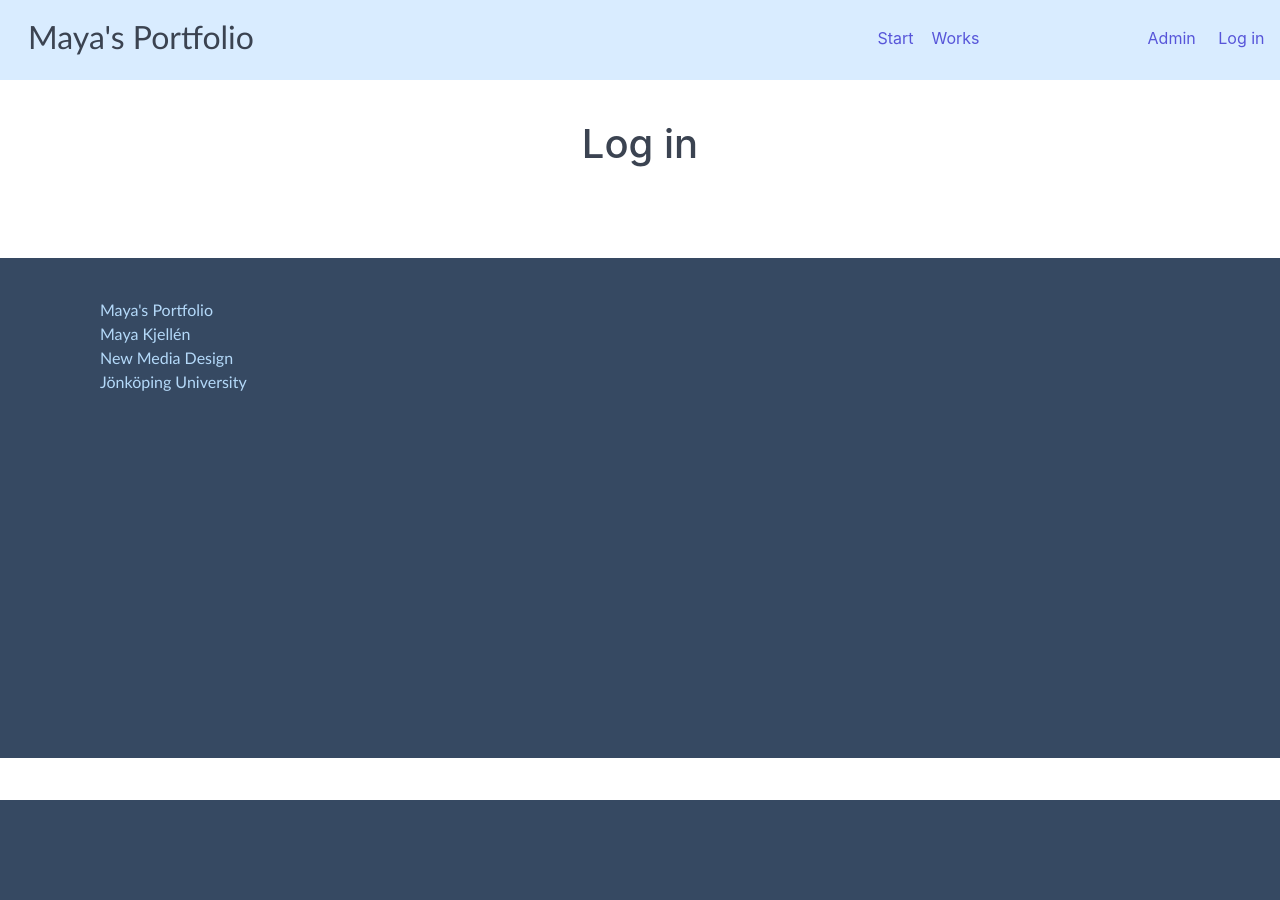
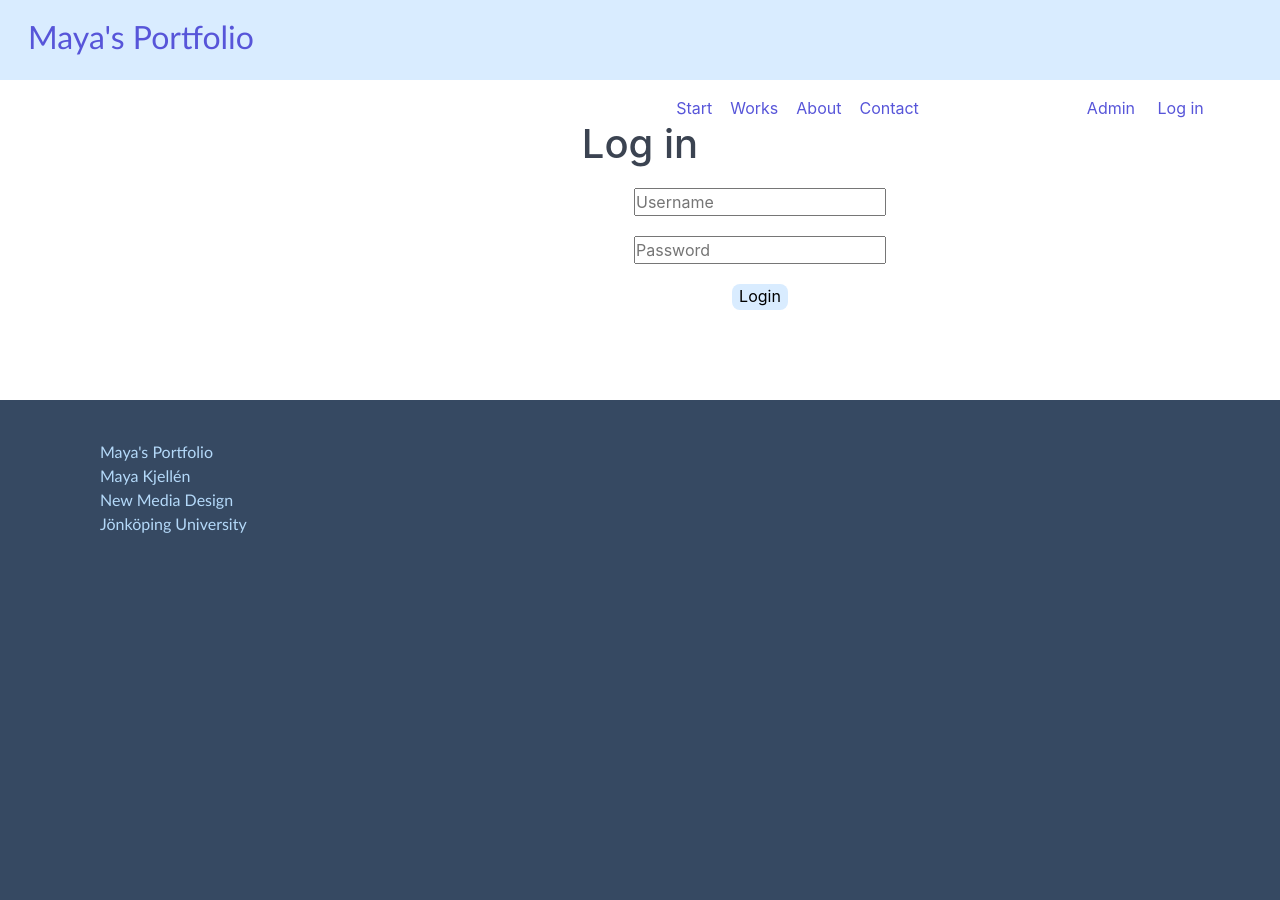
Before and after one commit to maysing/mayaKjellenPortfolio, a Node server app: page /login in a window 1280 px wide. Before the commit the page ends 800 px from the top, so only its background shows below. Run offline with Node 20, Linux system fonts and the light colour scheme; some libraries are stand-ins or nearby versions.

Commit message:
First version of Error Messages, contact and about

```diff
--- a/main.js
+++ b/main.js
@@ -1,6 +1,6 @@
 const express = require('express')
 const expressHandlebars = require('express-handlebars')
-const data = require('./data.js')
+const bodyParser = require('body-parser')
 const sqLite3 = require ('sqLite3')
 const db = new sqLite3.Database("mayaKjellenPortfolioDb.db")
 
@@ -14,6 +14,12 @@
         year INTEGER
     )
 `)
+
+const fieldEmpty = 0
+
+
+const adminUsername = "maysing"
+const adminPassword = "password1"
 
 const app = express()
 
@@ -34,8 +40,17 @@
 )
 
 
+
 app.get('/', function(request, response){
      response.render('start.hbs')
+})
+
+app.get('/about', function(request, response){
+    response.render('about.hbs')
+})
+
+app.get('/contact', function(request, response){
+    response.render('contact.hbs')
 })
 
 app.get('/admin', function(request, response){
@@ -49,6 +64,19 @@
     const course = request.body.course
     const year = request.body.year
 
+
+    const inputErrors = []
+
+    if(title.length == fieldEmpty){
+        inputErrors.push("Title field can not be empty")
+    }
+
+    if(year.length == fieldEmpty){
+        inputErrors.push("Year field can not be empty")
+    }
+
+
+    if(inputErrors.length == 0){
         const query = "INSERT INTO works (title, link, course, year) VALUES (?, ?, ?, ?)"
     const values = [title, link, course, year]
 
@@ -59,7 +87,15 @@
             response.redirect('/works')
             }
         })
+    } else {
+        const model = {
+            inputErrors
+        }
+
+        response.render('admin.hbs', model)
+    }
 })
+
 
 app.get('/works', function(request, response){
 
--- a/public/layout.css
+++ b/public/layout.css
@@ -39,6 +39,12 @@
 
 #postButton {
     margin-top: 20px;
+    padding-right: 7px;
+    padding-left: 7px;
+    padding-bottom: 2px;
+    background-color: rgb(217, 236, 255);
+    border-radius: 8px;
+    border: none;
 }
 
 
@@ -73,3 +79,27 @@
 #adminFunctions {
     margin-left: 150px;
 }
+
+#username {
+    margin-bottom: 20px;
+}
+
+#loginButton {
+    margin-top: 20px;
+    padding-right: 7px;
+    padding-left: 7px;
+    padding-bottom: 2px;
+    background-color: rgb(217, 236, 255);
+    border-radius: 8px;
+    border: none;
+}
+
+#errorDisplay {
+    margin-left: 650px;
+    font-style: italic;
+    color: red;
+}
+
+#contactLinks {
+    margin-left: 670px;
+}
--- /dev/null
+++ b/views/about.hbs
@@ -0,0 +1 @@
+<h1>About</h1>
--- a/views/layouts/main.hbs
+++ b/views/layouts/main.hbs
@@ -15,7 +15,9 @@
 <header class="navbar">
   <div class="p-2">
     <section class="navbar-center">
-    <h2>Maya's Portfolio</h2>
+    <a href="">
+        <h2>Maya's Portfolio</h2>
+        </a>
   </section>
   </div>
 
@@ -23,6 +25,8 @@
   <section class="navbar-section">
     <a href="/" class="btn btn-link">Start</a>
     <a href="/works" class="btn btn-link">Works</a>
+    <a href="/about" class="btn btn-link">About</a>
+    <a href="/contact" class="btn btn-link">Contact</a>
 
     <div id ="adminFunctions">
         <a href="/admin" class="btn btn-link">Admin</a>
--- a/views/login.hbs
+++ b/views/login.hbs
@@ -1 +1,19 @@
 <h1>Log in</h1>
+
+{{#if failedToLogin}}
+	<p>Login failed, please try again</p>
+{{/if}}
+
+<form action="/login" method="post">
+
+		<input id="username" type="text"
+        name="username"
+        placeholder="Username">
+
+		<input type="password"
+        name="password"
+        placeholder="Password">
+
+	<input id="loginButton" type="submit" value="Login">
+
+</form>
```
Also changed, not shown: views/admin.hbs (+34 -8 lines), views/contact.hbs (added, +22 -0 lines), data.js (added), mayaKjellenPortfolioDb.db, views/start.hbs (line endings or trailing spaces). Lines whose indentation alone changed are shown as unchanged.
